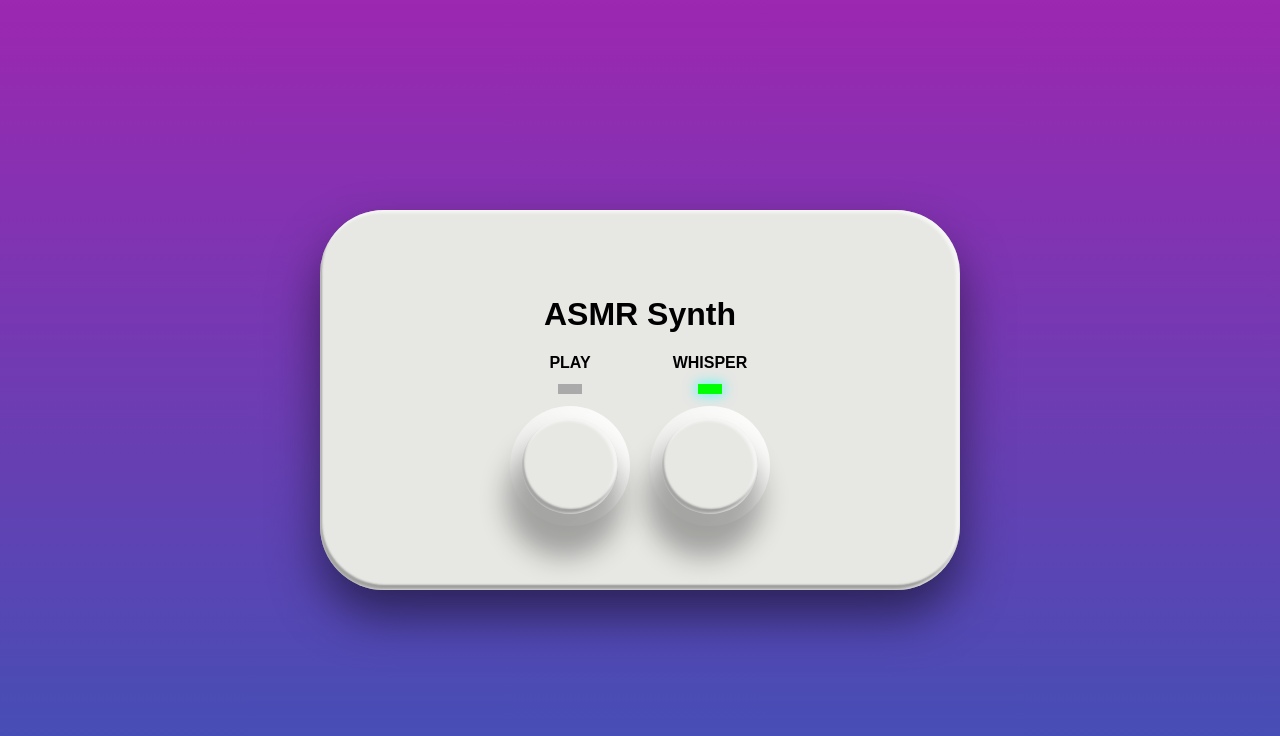
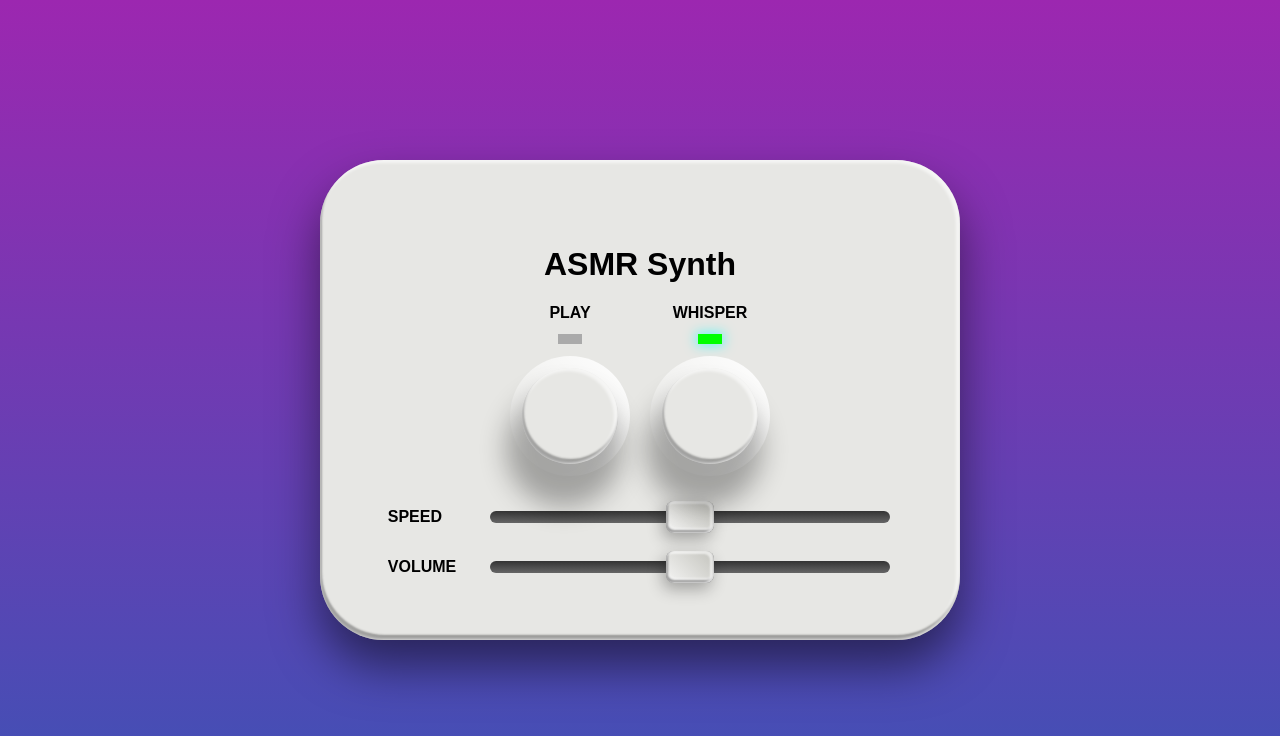
Before and after one commit to olimot/asmr-synth, a React (Vite) app: page / in a window 1280 px wide. Shown: the top 736 px of the page. Built offline with nearby package versions, Linux system fonts and the light colour scheme.

Commit message:
add range input style

```diff
--- a/src/App.tsx
+++ b/src/App.tsx
@@ -88,27 +88,23 @@ const getNarrowest = (
   return point;
 };
 
-export default function App() {
-  const [graph, setGraph] = useState<AudioGraph | null>(null);
-  const [isPlaying, setPlaying] = useState(false);
-  const [isWhisper, setWhisper] = useState(true);
+export async function buildAudioGraph() {
+  const context = new AudioContext();
 
-  useEffect(() => {
-    if (isPlaying && !graph) {
-      const context = new AudioContext();
-      Promise.all([
+  await Promise.all([
     context.audioWorklet.addModule(noiseModuleURL),
     context.audioWorklet.addModule(vectorComputeModuleURL),
     context.audioWorklet.addModule(pinkTromboneModuleURL),
-      ]).then(async () => {
-        const pinkTrombone = new PinkTromboneNode(context, {
-          tractLengthCm: 16.9,
-        });
+  ]);
+
+  const pinkTrombone = new PinkTromboneNode(context, { tractLengthCm: 16.9 });
   const lipConstriction = pinkTrombone.createConstriction();
   const tongueConstriction = pinkTrombone.createConstriction();
 
   const master = new GainNode(context, { gain: 0 });
+
   const orbitControl = createOrbitalControl(context);
+
   series(
     pinkTrombone,
     new GainNode(context, { gain: 4 }),
@@ -117,18 +113,22 @@ export default function App() {
     context.destination,
   );
 
-        setGraph({
+  return {
     context,
     orbitControl,
     pinkTrombone,
     lipConstriction,
     tongueConstriction,
     master,
-        });
-      });
-      return;
+  };
 }
 
+export default function App() {
+  const [graph, setGraph] = useState<AudioGraph | null>(null);
+  const [isPlaying, setPlaying] = useState(false);
+  const [isWhisper, setWhisper] = useState(true);
+
+  useEffect(() => {
     if (graph) {
       const {
         master,
@@ -201,20 +201,39 @@ export default function App() {
       <h1>ASMR Synth</h1>
       <div style={{ display: "flex" }}>
         <div className="switch-button">
-          PLAY
+          <div className="label">Play</div>
           <div className={isPlaying ? "indicator on" : "indicator"} />
-          <button type="button" onClick={() => setPlaying(!isPlaying)}>
+          <button
+            type="button"
+            onClick={async () => {
+              if (!isPlaying && !graph) setGraph(await buildAudioGraph());
+              setPlaying(!isPlaying);
+            }}
+          >
             <span />
           </button>
         </div>
         <div className="switch-button">
-          WHISPER
+          <div className="label">Whisper</div>
           <div className={isWhisper ? "indicator on" : "indicator"} />
           <button type="button" onClick={() => setWhisper(!isWhisper)}>
             <span />
           </button>
         </div>
       </div>
+      <div
+        style={{
+          display: "grid",
+          gridTemplateColumns: "auto 1fr",
+          gap: 32,
+          marginTop: 32,
+        }}
+      >
+        <div className="label">Speed</div>
+        <input type="range" />
+        <div className="label">Volume</div>
+        <input type="range" />
+      </div>
     </>
   );
 }
--- a/src/style.css
+++ b/src/style.css
@@ -38,8 +38,12 @@ body {
   flex-direction: column;
   align-items: center;
   gap: 12px;
+}
+
+.label {
   font-size: 16px;
   font-weight: bold;
+  text-transform: uppercase;
 }
 
 button {
@@ -100,3 +104,77 @@ button:active::before {
   background-color: #00ff00;
   box-shadow: 0px 0px 12px 2px rgba(0, 255, 255, 0.5);
 }
+
+/*********** Baseline, reset styles ***********/
+input[type="range"] {
+  -webkit-appearance: none;
+  appearance: none;
+  background: transparent;
+  cursor: pointer;
+  width: 25rem;
+}
+
+/* Removes default focus */
+input[type="range"]:focus {
+  outline: none;
+}
+
+/* slider track */
+input[type="range"]::-webkit-slider-runnable-track {
+  background: linear-gradient(
+    0deg,
+    #666666,
+    #333333
+  );
+  border-radius: 12px;
+  height: 12px;
+}
+
+/* slider thumb */
+input[type="range"]::-webkit-slider-thumb {
+  -webkit-appearance: none; /* Override default look */
+  appearance: none;
+  margin-top: -10px; /* Centers thumb on the track */
+  background-color: hsl(60 5% 90% / 1);
+  background: linear-gradient(
+    45deg,
+    hsl(60 5% 96% / 1),
+    hsl(60 5% 75% / 1)
+  );
+  box-shadow:
+    -2px 1px 2px 2px inset rgba(255, 255, 255, 0.6),
+    1px -4px 2px 1px inset rgba(255, 255, 255, 0.6),
+    0.5px -2px 2px 1px inset rgba(0, 0, 0, 1),
+    -3px 6px 16px 0px rgba(0, 0, 0, 0.3);
+
+  border-radius: 8px;
+  width: 48px;
+  height: 32px;
+}
+
+input[type="range"]:focus::-webkit-slider-thumb {
+  outline: 3px solid #808080;
+  outline-offset: 0.125rem;
+}
+
+/*********** Firefox styles ***********/
+/* slider track */
+input[type="range"]::-moz-range-track {
+  background-color: #333333;
+  border-radius: 0.5rem;
+  height: 0.5rem;
+}
+
+/* slider thumb */
+input[type="range"]::-moz-range-thumb {
+  background-color: #808080;
+  border: none; /*Removes extra border that FF applies*/
+  border-radius: 0.5rem;
+  height: 1rem;
+  width: 1rem;
+}
+
+input[type="range"]:focus::-moz-range-thumb {
+  outline: 3px solid #808080;
+  outline-offset: 0.125rem;
+}
```
Lines whose indentation alone changed are shown as unchanged.
